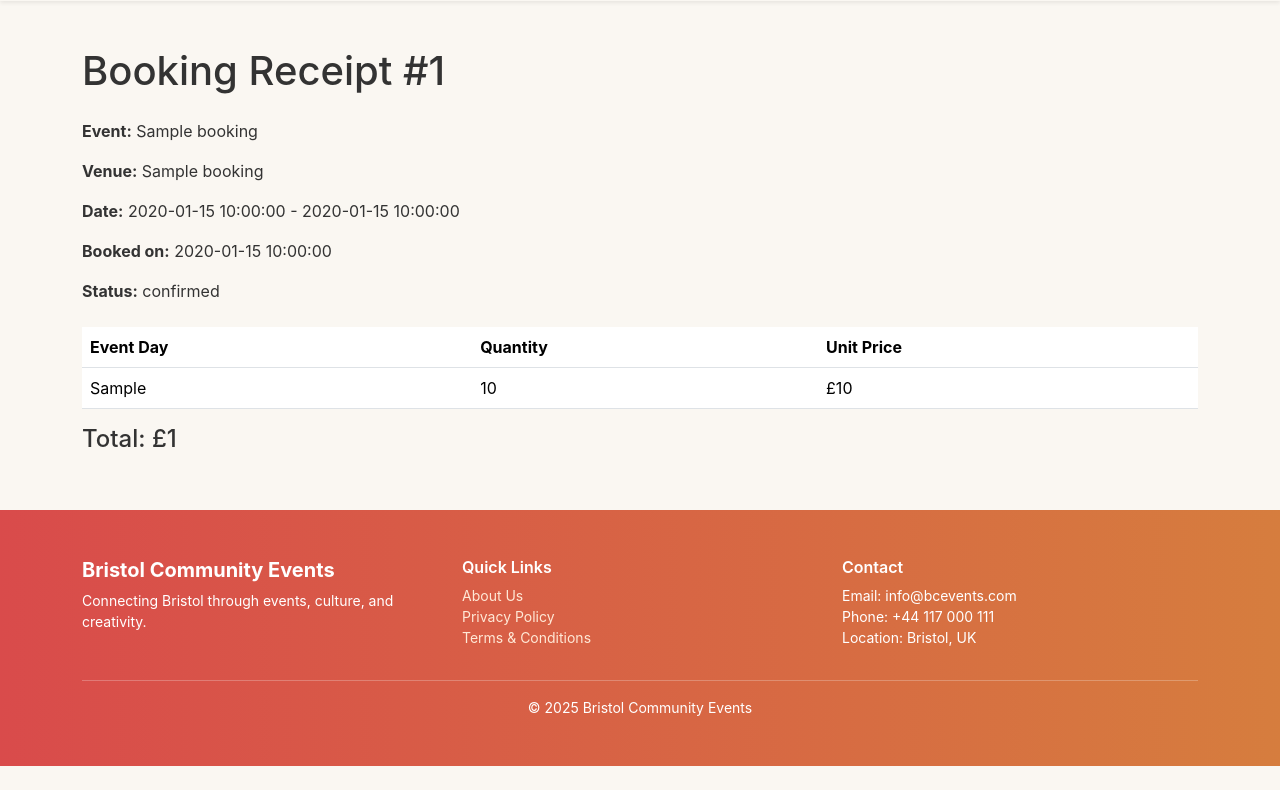
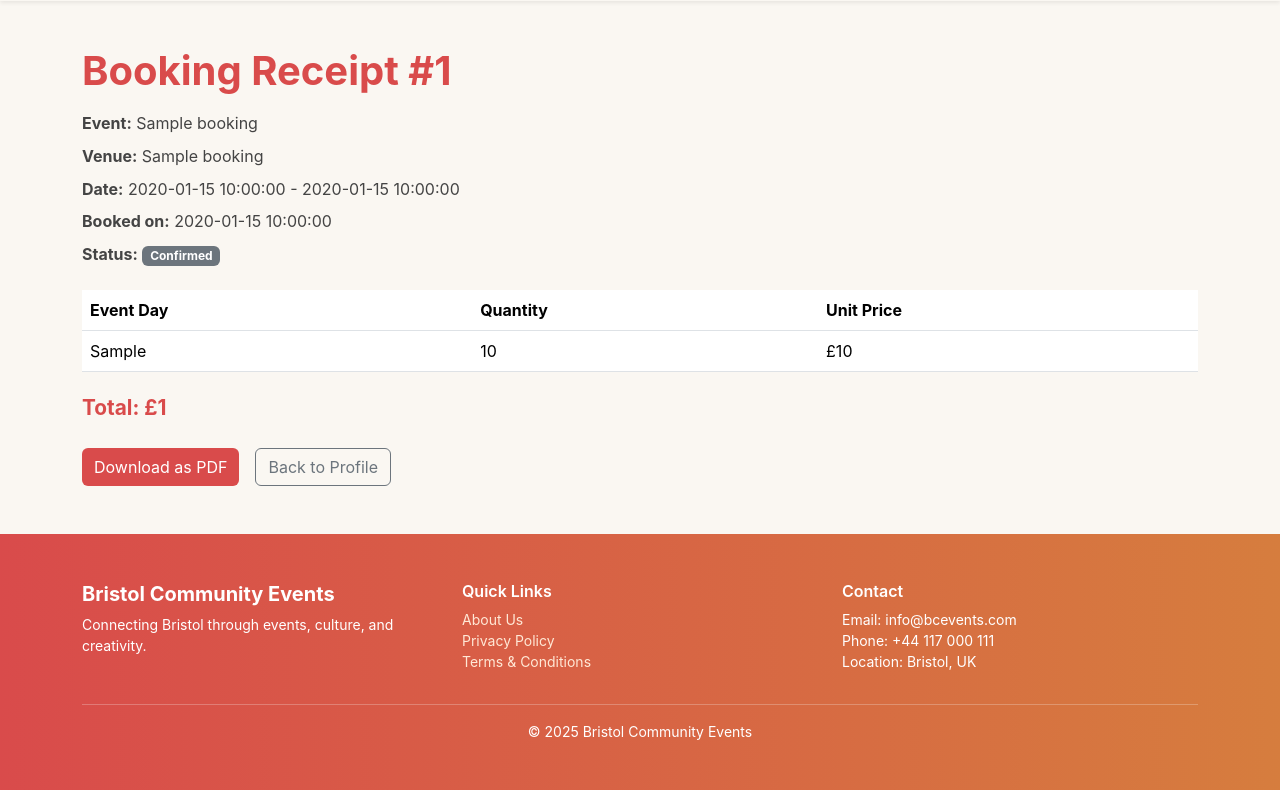
Before and after one commit to Luvjen11/bce-assessment, a Flask app: template templates/booking_reciept.html in a window 1280 px wide. Shown: the part 61-851 px from the top of the page. Before the commit the page ends 827 px from the top, so only its background shows below. Run offline with Flask 3, Linux system fonts and the light colour scheme; the template is opened without the code that fills it: most values are stand-ins (such as "Sample title", 1, 10 or a date in 2020).

Commit message:
implement download/save as pdf receipts

```diff
--- a/templates/booking_reciept.html
+++ b/templates/booking_reciept.html
@@ -1,12 +1,72 @@
 {% extends "base.html" %}
+{% block head %}
+{{ super() }}
+<style>
+  .receipt-section {
+    background-color: var(--background-color);
+    padding: 3rem 0;
+  }
+
+
+  .receipt-title {
+    color: var(--primary-color);
+    font-weight: 700;
+    margin-bottom: 1rem;
+  }
+
+  .receipt-meta p {
+    margin-bottom: 0.55rem;
+    color: #444;
+  }
+
+  .receipt-total {
+    font-size: 1.3rem;
+    font-weight: 700;
+    color: var(--primary-color);
+    margin-top: 1.25rem;
+  }
+
+  @media print {
+    nav,
+    footer,
+    .no-print {
+      display: none !important;
+    }
+
+    body {
+      background: white !important;
+    }
+
+    .receipt-section {
+      padding: 0;
+      background: white !important;
+    }
+
+    .receipt-card {
+      box-shadow: none;
+      border: none;
+      padding: 0;
+    }
+  }
+</style>
+{% endblock %}
+
 {% block content %}
-<section class="container py-5">
-  <h1 class="mb-4">Booking Receipt #{{ booking.booking_id }}</h1>
+<section class="receipt-section">
+  <div class="container">
+    <div>
+      <h1 class="receipt-title">Booking Receipt #{{ booking.booking_id }}</h1>
+
+      <div class="receipt-meta">
         <p><strong>Event:</strong> {{ booking.event_name }}</p>
         <p><strong>Venue:</strong> {{ booking.venue_name }}</p>
         <p><strong>Date:</strong> {{ booking.start_date }} - {{ booking.end_date }}</p>
         <p><strong>Booked on:</strong> {{ booking.booking_date }}</p>
-  <p><strong>Status:</strong> {{ booking.status }}</p>
+        <p>
+          <strong>Status:</strong>
+          <span class="badge text-bg-secondary">{{ booking.status|capitalize }}</span>
+        </p>
+      </div>
 
       <table class="table mt-4">
         <thead>
@@ -17,6 +77,7 @@
           </tr>
         </thead>
         <tbody>
+          {% if items %}
             {% for item in items %}
             <tr>
               <td>{{ item.event_day }}</td>
@@ -24,9 +85,21 @@
               <td>£{{ item.unit_price }}</td>
             </tr>
             {% endfor %}
+          {% else %}
+            <tr>
+              <td colspan="3" class="text-muted">No line items found.</td>
+            </tr>
+          {% endif %}
         </tbody>
       </table>
 
-  <h4 class="mt-3">Total: £{{ booking.total_price }}</h4>
+      <div class="receipt-total">Total: £{{ booking.total_price }}</div>
+
+      <div class="mt-4 d-flex gap-3 flex-wrap no-print">
+        <button onclick="window.print()" class="btn btn-primary">Download as PDF</button>
+        <a href="{{ url_for('profile') }}" class="btn btn-outline-secondary">Back to Profile</a>
+      </div>
+    </div>
+  </div>
 </section>
 {% endblock %}
```
Lines whose indentation alone changed are shown as unchanged.
